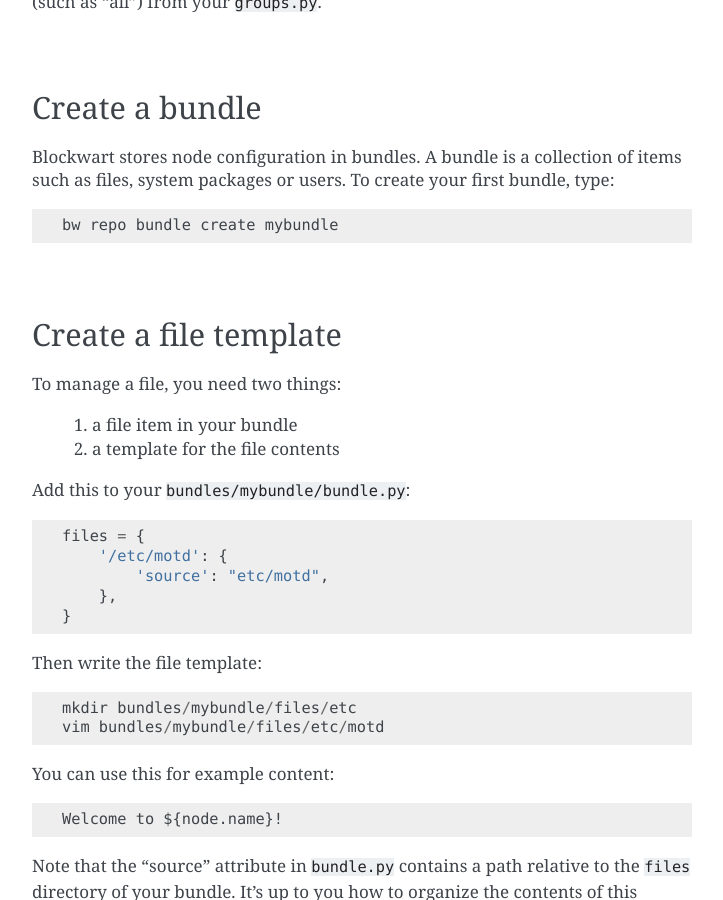
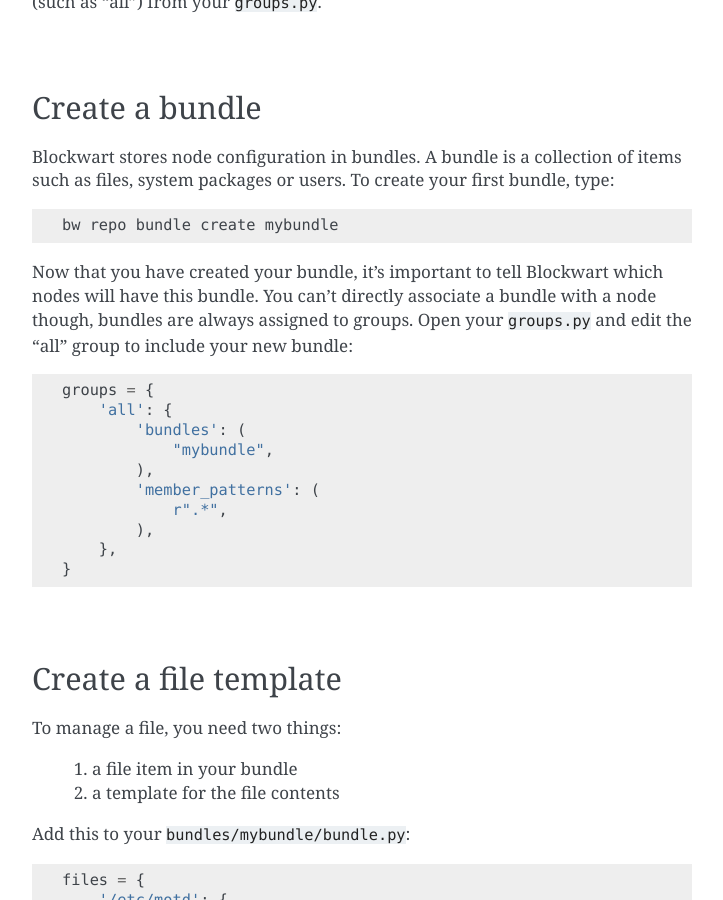
Before and after one commit to bundlewrap/bundlewrap, a Sphinx documentation site: the page built from doc/quickstart.rst, in a window 1280 px wide and 900 px high, scrolled down 1476 px. Shown: the whole window, without its empty margins (388-1111 px from the left). Built offline with Sphinx 7.4.7, drawn with Linux system fonts in a browser that asks for light colours.

Commit message:
add missing bundle to group association to quickstart guide

```diff
--- a/doc/quickstart.rst
+++ b/doc/quickstart.rst
@@ -70,6 +70,21 @@
 
 	bw repo bundle create mybundle
 
+Now that you have created your bundle, it's important to tell Blockwart which nodes will have this bundle. You can't directly associate a bundle with a node though, bundles are always assigned to groups. Open your ``groups.py`` and edit the "all" group to include your new bundle:
+
+.. code-block:: python
+
+	groups = {
+	    'all': {
+	        'bundles': (
+	            "mybundle",
+	        ),
+	        'member_patterns': (
+	            r".*",
+	        ),
+	    },
+	}
+
 |
 
 Create a file template
```
